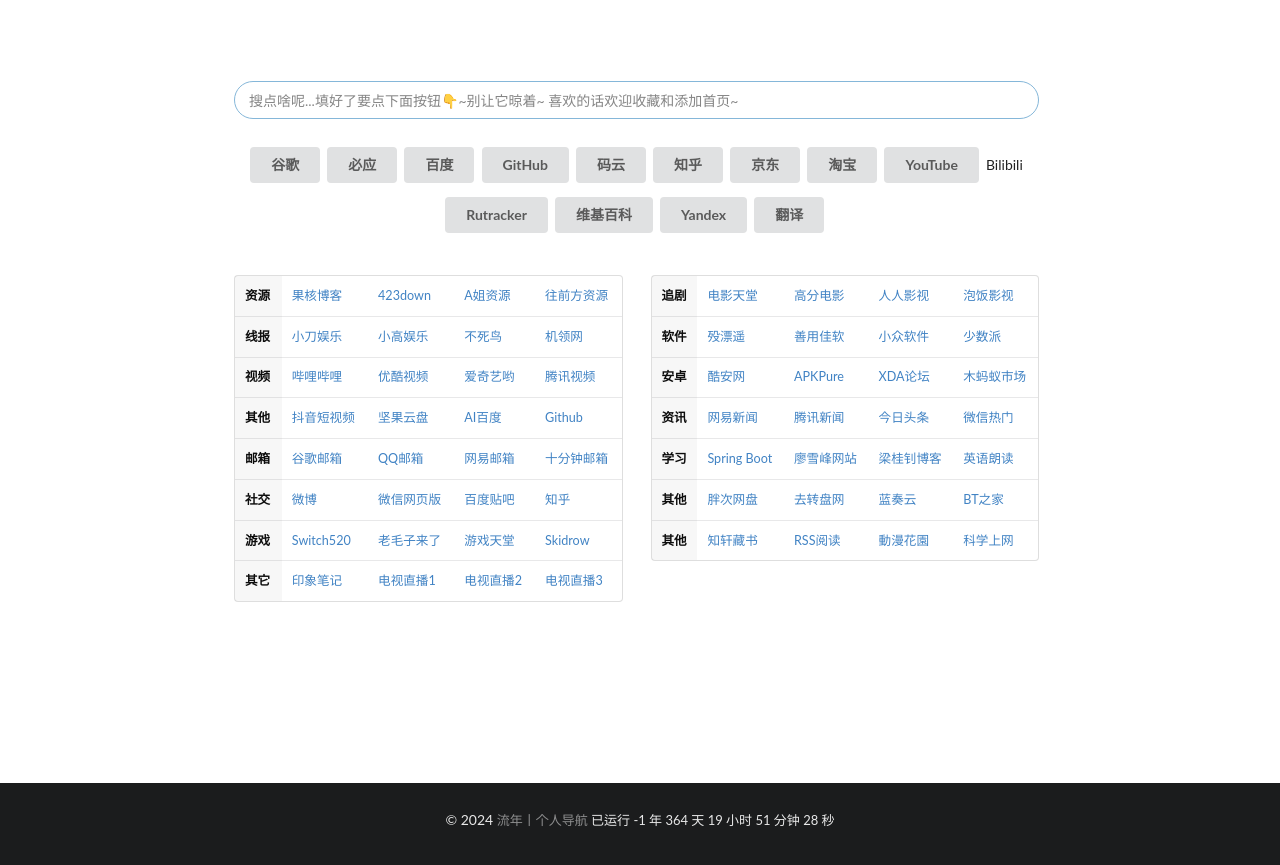
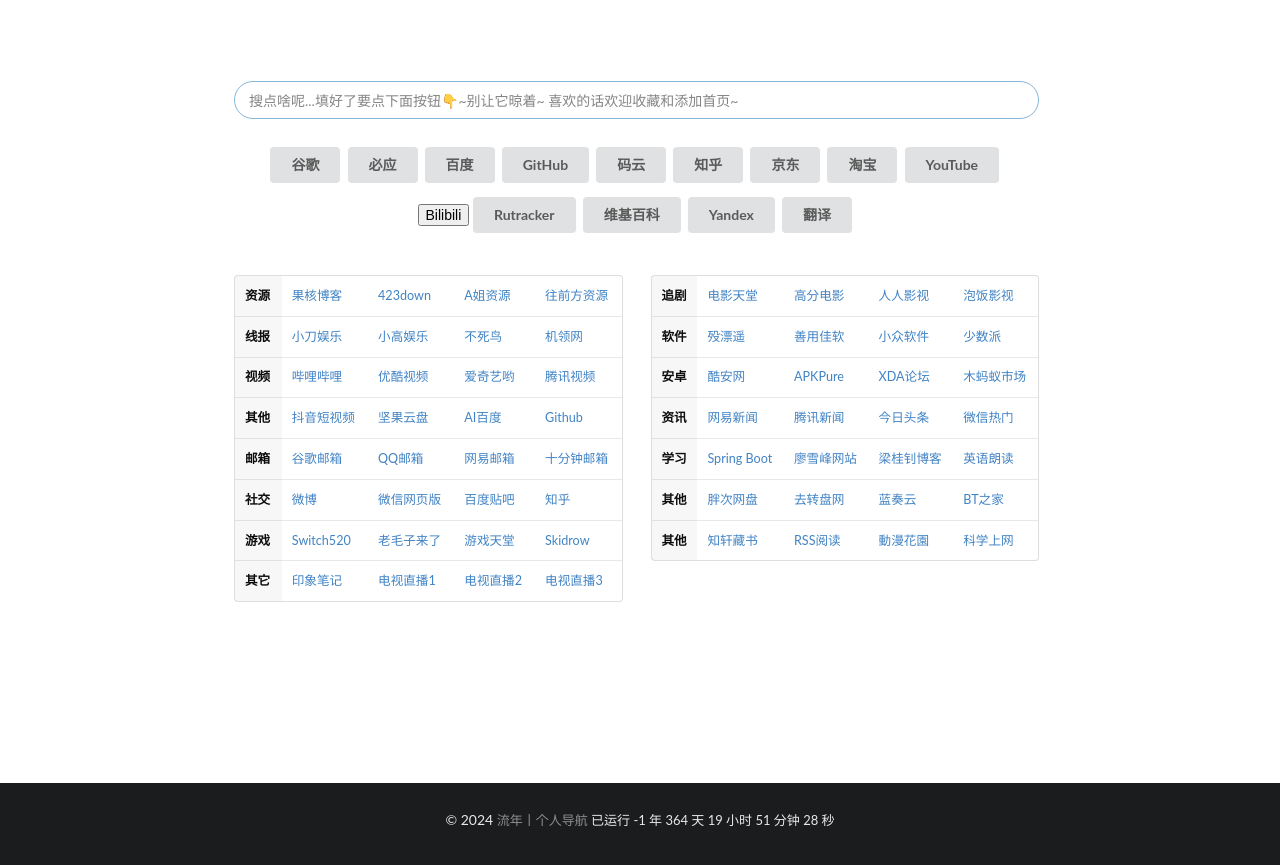
Before and after one commit to 89761107/fly, a plain HTML site: page index.html in a window 1280 px wide. Shown: the part 43-908 px from the top of the page. Drawn offline with Linux system fonts and the light colour scheme.

Commit message:
Update index.html

```diff
--- a/index.html
+++ b/index.html
@@ -65,7 +65,7 @@
         <button class="ui button" id="youtube" >
             YouTube
         </button>
-        <buttonb class="ui utton" id="bilibili">
+        <button class="ui utton" id="bilibili">
             Bilibili
         </button>
         <button class="ui button" id="yingshi">
```
